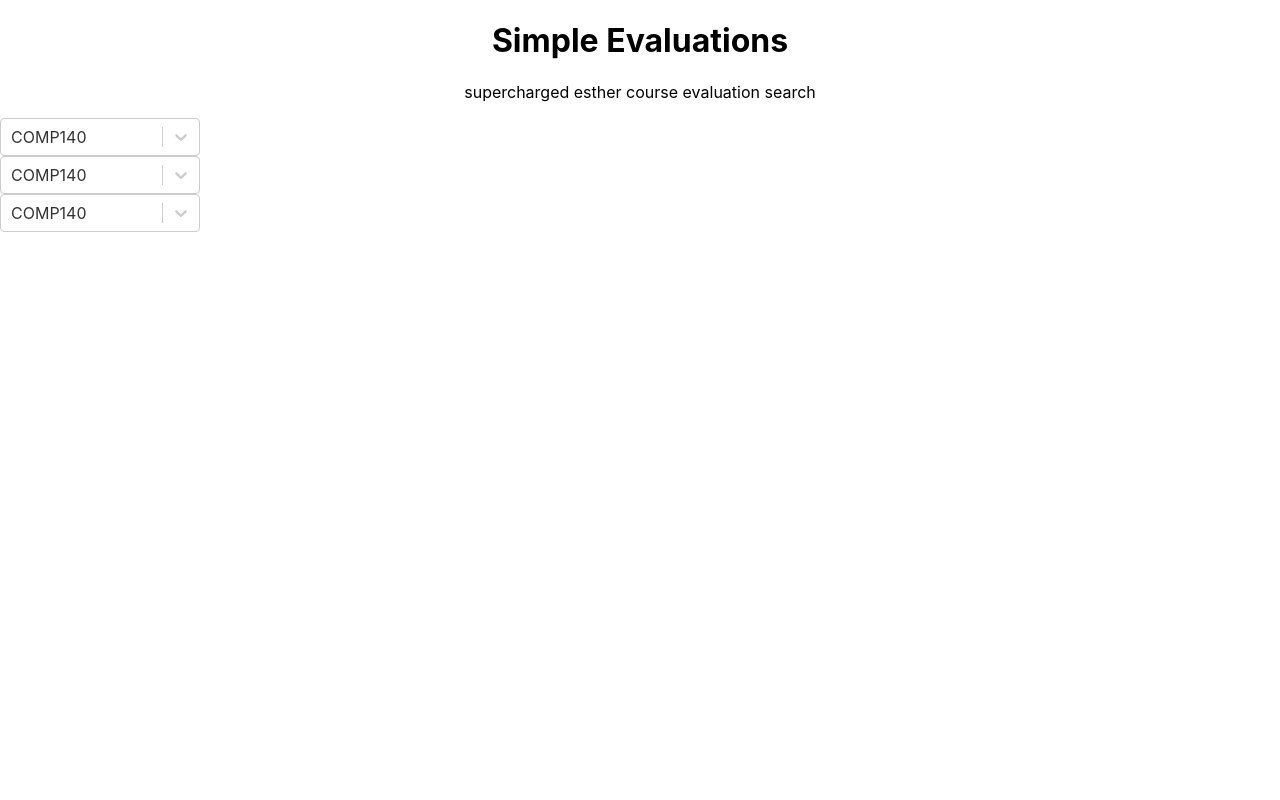
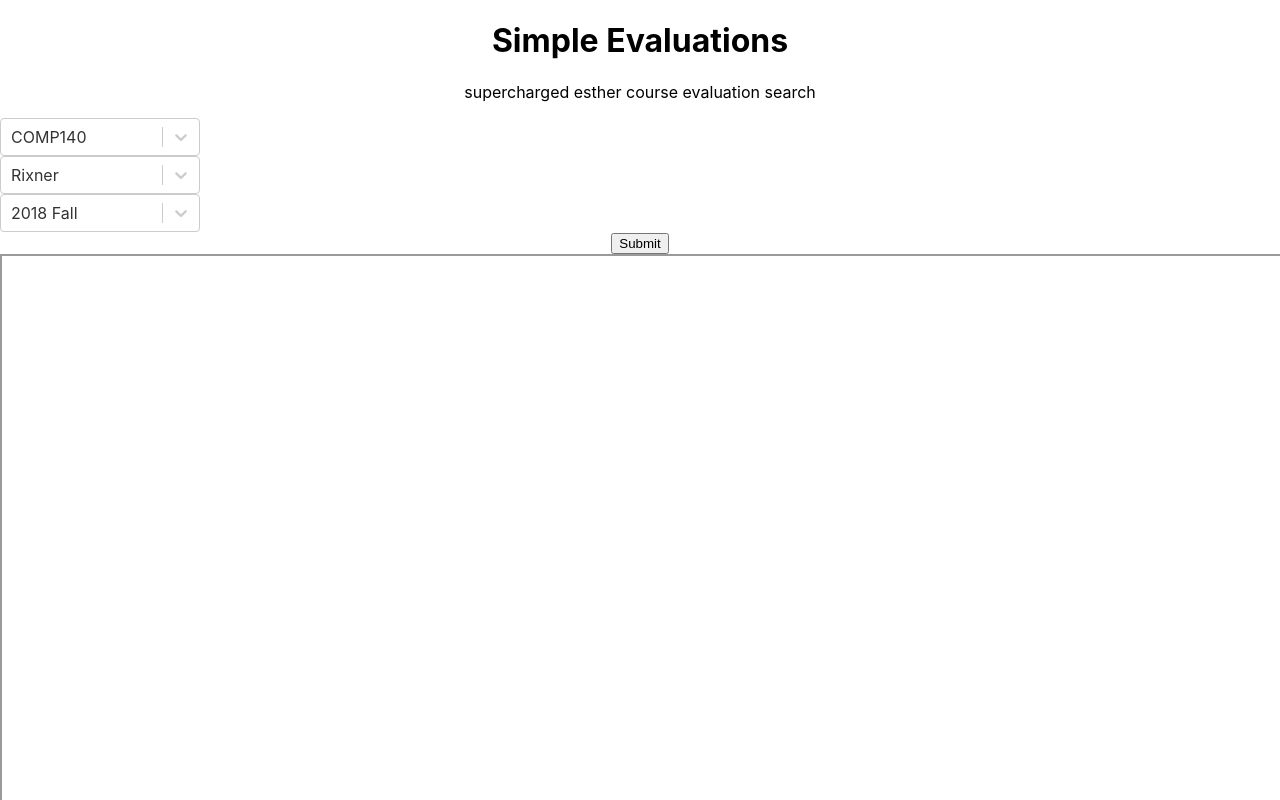
Before and after one commit to rice-apps/SimpleEvalsViewer, a React (Create React App) app: page / in a window 1280 px wide. Shown: the top 800 px of the page. Built offline with nearby package versions, Linux system fonts and the light colour scheme.

Commit message:
adds iframe

```diff
--- a/src/App.js
+++ b/src/App.js
@@ -4,12 +4,19 @@ import "./App.css";
 import Title from "./components/Title";
 import Selection from "./components/Selection";
 import ControlPanel from "./components/ControlPanel";
+import Submission from "./components/Submission";
 
 function App() {
   return (
     <div className="App">
       <Title />
       <ControlPanel/>
+
+      <Submission
+        CRN = {"10396"}
+        term = {"201910"}
+        show = {true}
+      />
     </div>
   );
 }
--- a/src/components/ControlPanel.js
+++ b/src/components/ControlPanel.js
@@ -6,13 +6,32 @@ const classes = [
   { value: "COMP182", label: "COMP182" },
   { value: "COMP215", label: "COMP215" }
 ];
+const profs = [
+  { value: "COMP140", label: "Rixner" },
+  { value: "COMP182", label: "Luay" },
+  { value: "COMP215", label: "Wallach" }
+];
+const terms = [
+  { value: "201910", label: "2018 Fall" },
+  { value: "201810", label: "2017 Fall" }
+];
 
 function ControlPanel() {
   const [getClass, setClass] = useState(classes[0]);
+  const [getProf, setProf] = useState(profs[0]);
+  const [getTerm, setTerm] = useState(terms[0]);
 
   const handleChange1 = selectedOption => {
     console.log(selectedOption);
     setClass(selectedOption);
+  };
+  const handleChange2 = selectedOption => {
+    console.log(selectedOption);
+    setProf(selectedOption);
+  };
+  const handleChange3 = selectedOption => {
+    console.log(selectedOption);
+    setTerm(selectedOption);
   };
 
   return (
@@ -24,16 +43,16 @@ function ControlPanel() {
         handleChange={handleChange1}
       />
       <Selection
-        options={classes}
-        selected={getClass}
+        options={profs}
+        selected={getProf}
         show={true}
-        handleChange={handleChange1}
+        handleChange={handleChange2}
       />
       <Selection
-        options={classes}
-        selected={getClass}
+        options={terms}
+        selected={getTerm}
         show={true}
-        handleChange={handleChange1}
+        handleChange={handleChange3}
       />
     </div>
   );
--- /dev/null
+++ b/src/components/Submission.js
@@ -0,0 +1,26 @@
+import React, { useState, useEffect } from "react";
+import Select from "react-select";
+
+function Submission({CRN, term, show }) {
+  if (show) {
+    return (
+        <div className="Submission" style={{ height: "100vh" }}>
+        <form target="iframe1"
+                  action="https://esther.rice.edu/selfserve/swkscmt.main"
+                  method="POST">
+                  <input type="hidden" name="p_commentid" value="" />
+                  <input type="hidden" name="p_confirm" value="1" />
+                  <input type="hidden" name="p_term" value={term} />
+                  <input type="hidden" name="p_type" value="Course" />
+                  <input type="hidden" name="p_crn" value={CRN} />
+                  <input type="submit" value="Submit" />
+              </form>
+              <iframe height="100%" width="100%" name="iframe1" src=""></iframe>
+      </div>
+    );
+  } else {
+    return <div></div>;
+  }
+}
+
+export default Submission;
```
Also changed, not shown: 1 other file (tests, documents, lock files or other folders).
